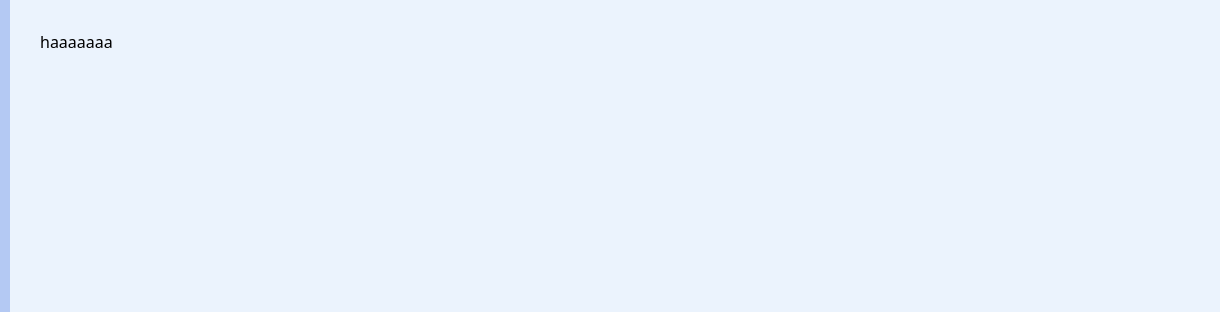
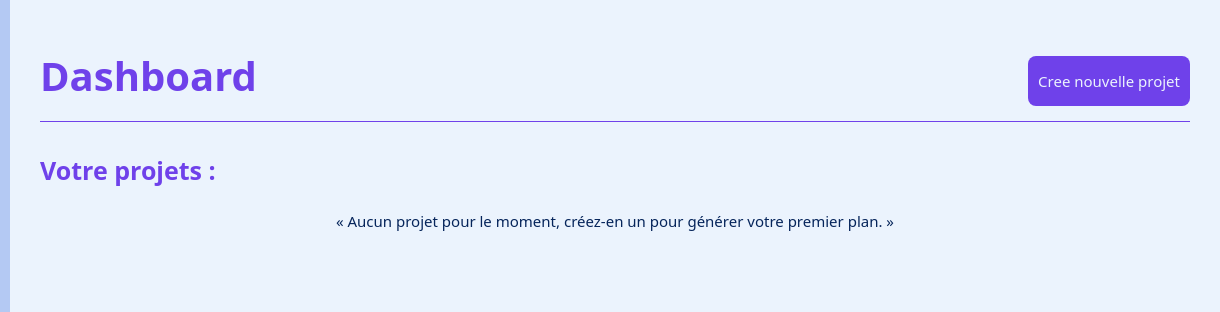
Before and after one commit to elbahi03/PlanIt-AI, a plain HTML site: page index.html in a window 1280 px wide. Shown: the top 312 px of the page, 60-1280 px from the left. Drawn offline with nearby package versions, Linux system fonts and the light colour scheme.

Commit message:
creation Ui de  page  Dashboard

```diff
--- a/index.html
+++ b/index.html
@@ -9,9 +9,8 @@
     <script src="https://cdn.jsdelivr.net/npm/@tailwindcss/browser@4"></script>
 </head>
 
-<body class="antialiased h-full flex bg-[#EBF3FDff] scrollbar-none">
-    <header
-        class="flex flex-col bg-[#B4C9F3ff] w-[70px] h-full items-center justify-between  text-center p-[10px] gap-[20px] fixed mr-[70px]">
+<body class="w-full h-full flex bg-[#EBF3FDff] scrollbar-none">
+    <header class="flex flex-col bg-[#B4C9F3ff] w-[70px] h-full items-center justify-between  text-center p-[10px] gap-[20px] fixed ">
         <div class="">
             <img src="./assets/img/logo_sidebar.png" alt="" width="42px" height="42px" class="m-auto mb-[20px]">
             <nav class="flex flex-col gap-[10px] ">
@@ -106,8 +105,17 @@
             </button>
         </div>
     </header>
-    <section class="p-[30px] overscroll-y-auto ml-[70px]">
-        <h1>haaaaaaa</h1>
+    <section class="p-[30px] overscroll-y-auto ml-[70px] w-full">
+        <div class="flex justify-between w-full mb-[30px] pb-[15px] border-b border-[#6F41EAff] my-4">
+            <h1 class="text-[40px] text-[#6F41EAff] font-bold">Dashboard</h1>
+            <button class=" mt-[10px] text-[15px] text-[#EBF3FDff] bg-[#6F41EAff] h-[auto] w-[auto] p-[10px] rounded-lg translate-[0.3s] hover:scale-[1.1]"> Cree nouvelle projet </button>
+        </div>
+        <div class="w-full">
+            <h2 class="text-[25px] text-[#6F41EAff] font-bold mb-[20px]">Votre projets :</h2>
+            <div class=" flex">
+                <p class="m-auto text-[15px] text-[#06255Bff]">« Aucun projet pour le moment, créez-en un pour générer votre premier plan. »</p>
+            </div>
+        </div>
     </section>
 </body>
 
```
